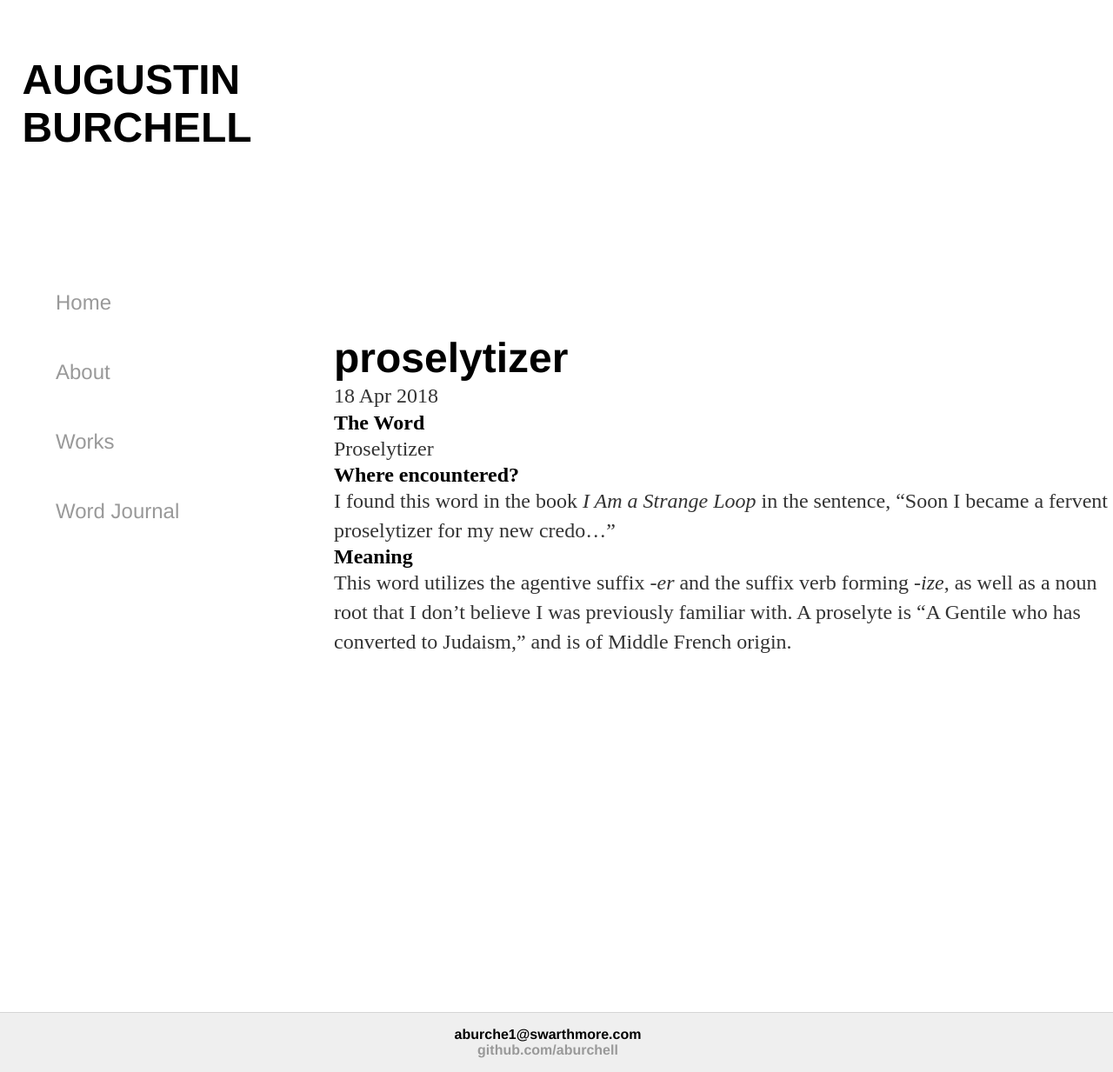
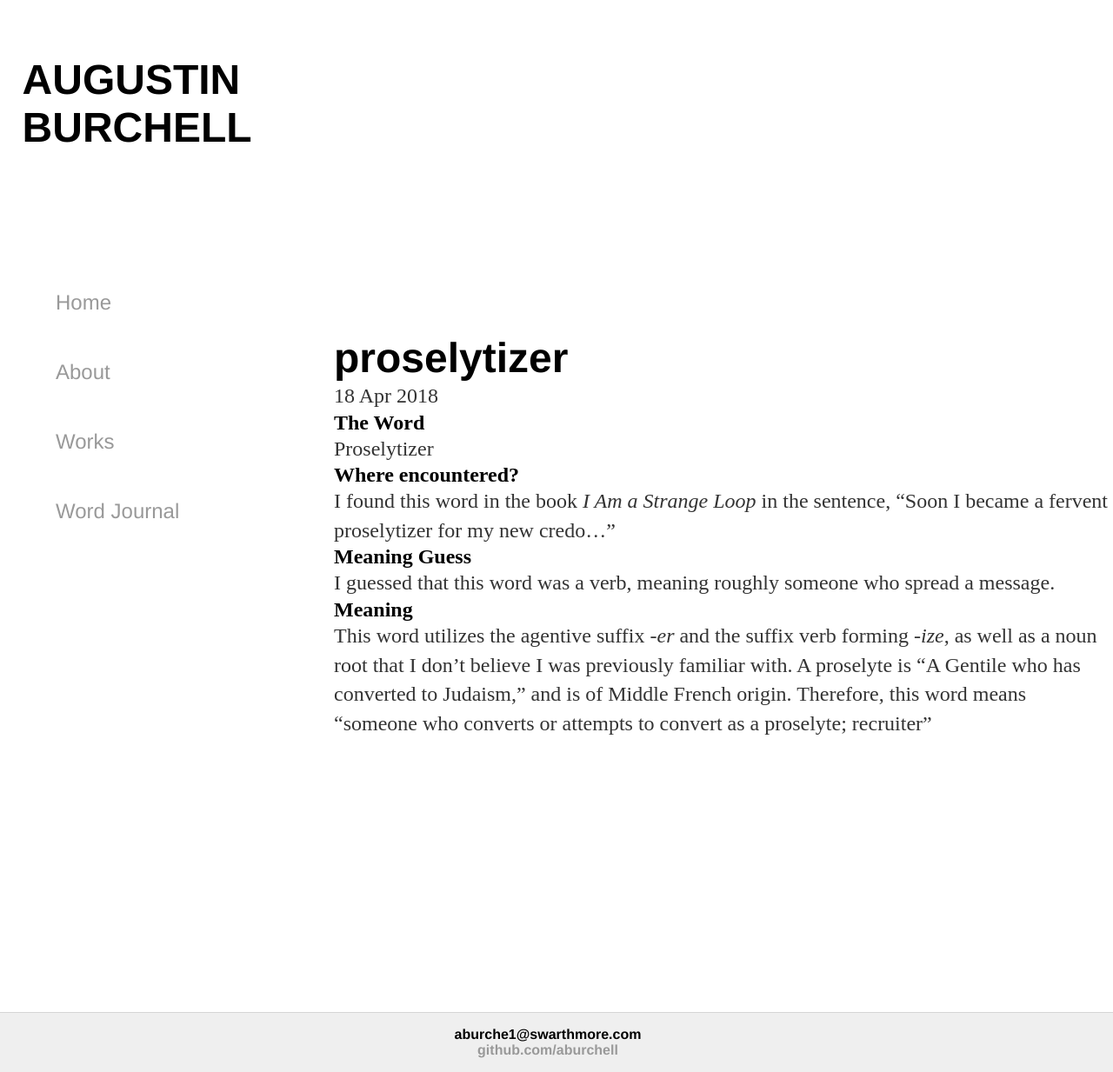
Before and after one commit to aburchell/aburchell.github.io, a Jekyll site: the page built from _posts/2018-04-18-proselytizer.md, in a window 1280 px wide and 1233 px high. Shown: the whole window at 87% size. Built offline with Jekyll 4.4.1, drawn with Linux system fonts in a browser that asks for light colours.

Commit message:
Update 2018-04-18-proselytizer.md

```diff
--- a/_posts/2018-04-18-proselytizer.md
+++ b/_posts/2018-04-18-proselytizer.md
@@ -10,7 +10,10 @@ Proselytizer
 ## Where encountered?
 I found this word in the book *I Am a Strange Loop* in the sentence, "Soon I became a fervent proselytizer for my new credo..."
 
+## Meaning Guess
+I guessed that this word was a verb, meaning roughly someone who spread a message.
+
 ## Meaning
-
 This word utilizes the agentive suffix *-er* and the suffix verb forming *-ize*, as well as a noun root that I don't believe I was previously familiar with.
 A proselyte is "A Gentile who has converted to Judaism," and is of Middle French origin.
+Therefore, this word means "someone who converts or attempts to convert as a proselyte; recruiter"
```
